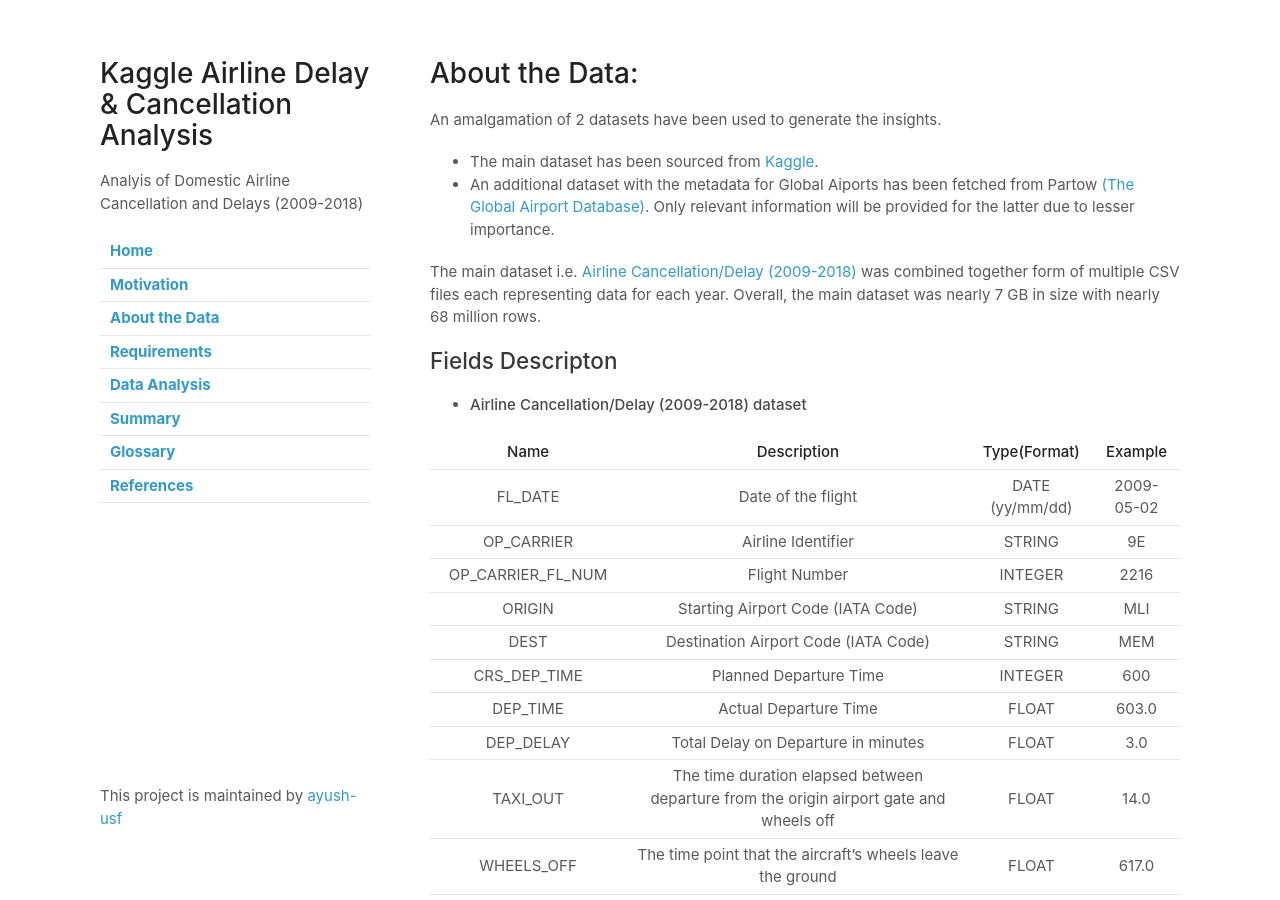
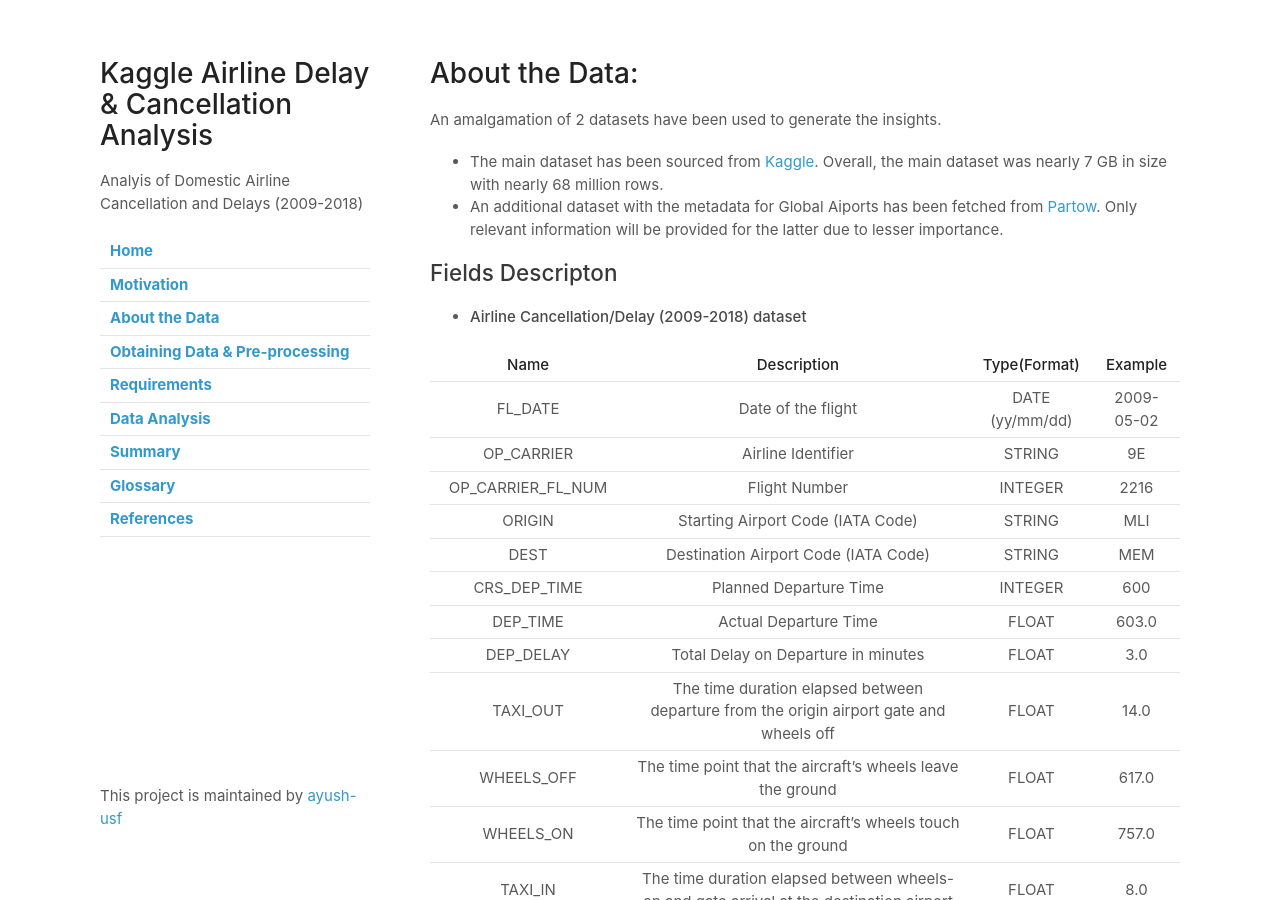
Before and after one commit to ayush-usf/Kaggle-Airline-Data-Analysis, a Jekyll site: the page built from about.md, in a window 1280 px wide and 900 px high. Built offline with Jekyll 4.4.1, drawn with Linux system fonts in a browser that asks for light colours; our own code applies the rules of GitHub Pages for plain Markdown files; some of the changed text lies outside the part shown.

```diff
--- a/_config.yml
+++ b/_config.yml
@@ -10,6 +10,8 @@ navigation:
     url: motivation
   - title: About the Data
     url: about
+  - title: Obtaining Data & Pre-processing
+    url: obtaining
   - title: Requirements
     url: requirements
   - title: Data Analysis
--- a/about.md
+++ b/about.md
@@ -2,11 +2,8 @@
 
 An amalgamation of 2 datasets have been used to generate the insights.
 
-- The main dataset has been sourced from <a target="_blank" href="https://www.kaggle.com">Kaggle</a>.
-- An additional dataset with the metadata for Global Aiports has been fetched from Partow <a target="_blank" href="https://www.partow.net/miscellaneous/airportdatabase/">(The Global Airport Database)</a>. Only relevant information will be provided for the latter due to lesser importance.
-
-
-The main dataset i.e. <a target="_blank" href="https://www.kaggle.com/yuanyuwendymu/airline-delay-and-cancellation-data-2009-2018">Airline Cancellation/Delay (2009-2018)</a> was combined together form of multiple CSV files each representing data for each year. Overall, the main dataset was nearly 7 GB in size with nearly 68 million rows.
+- The main dataset has been sourced from <a target="_blank" href="https://www.kaggle.com">Kaggle</a>. Overall, the main dataset was nearly 7 GB in size with nearly 68 million rows.
+- An additional dataset with the metadata for Global Aiports has been fetched from <a target="_blank" href="https://www.partow.net">Partow</a>. Only relevant information will be provided for the latter due to lesser importance.
 
 ## Fields Descripton
 
@@ -52,9 +49,13 @@ LATE\_AIRCRAFT\_DELAY|Delay caused by aircraft reaching late|STRING|0.0
 
 
 <br>
+<details>
+    <summary>Complete Fields Graph</summary>
+        <a href="images/kaggle-airline-data.png" target="_blank"><img src="images/kaggle-airline-data.png" style="min-width: 1200px;"></a>
+</details>
 <br>
 
--   ## The Global Airport Database dataset):
+-   ## The Global Airport Database dataset:
 
 **Name**|**Type**|**Example**
 :-----:|:-----:|:-----:
@@ -96,19 +97,13 @@ Longitude Decimal Degrees|Floating point [-180,180]|-84.427
 
 <br>
 
-### Complete Fields Graph
-<details>
-    <summary>Delay & Cancellation Dataset</summary>
-        <a href="images/kaggle-airline-data.png" target="_blank"><img src="images/kaggle-airline-data.png" style="min-width: 1200px;"></a>
-</details>
 
-<br>
 
 <div class="parent" style="display: inline-block;width: 100%;">
     <div class="header3" style="display: inline;float: left;width: 50%;">
         <a href="motivation"><img src="images/prev-page.png" style="max-width: 50px"></a>
     </div>
     <div style="text-align: right;display: inline;cursor:pointer;float: right;right: -6px;" align="right">
-        <a href="requirements"><img src="images/next-page.png" style="max-width: 50px"></a>
+        <a href="obtaining"><img src="images/next-page.png" style="max-width: 50px"></a>
     </div>
 </div>
```
Also changed, not shown: obtaining.md (added, +28 -0 lines), requirements.md (+1 -7 lines).
